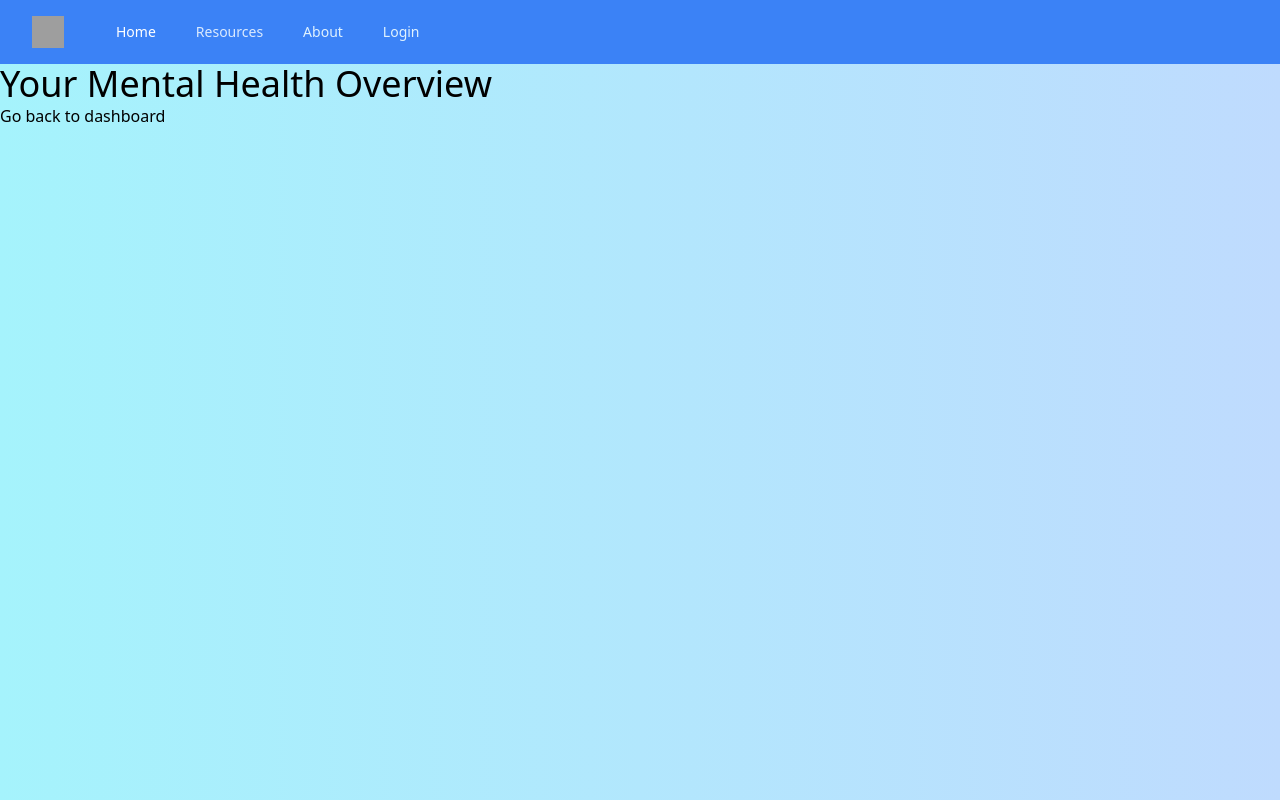
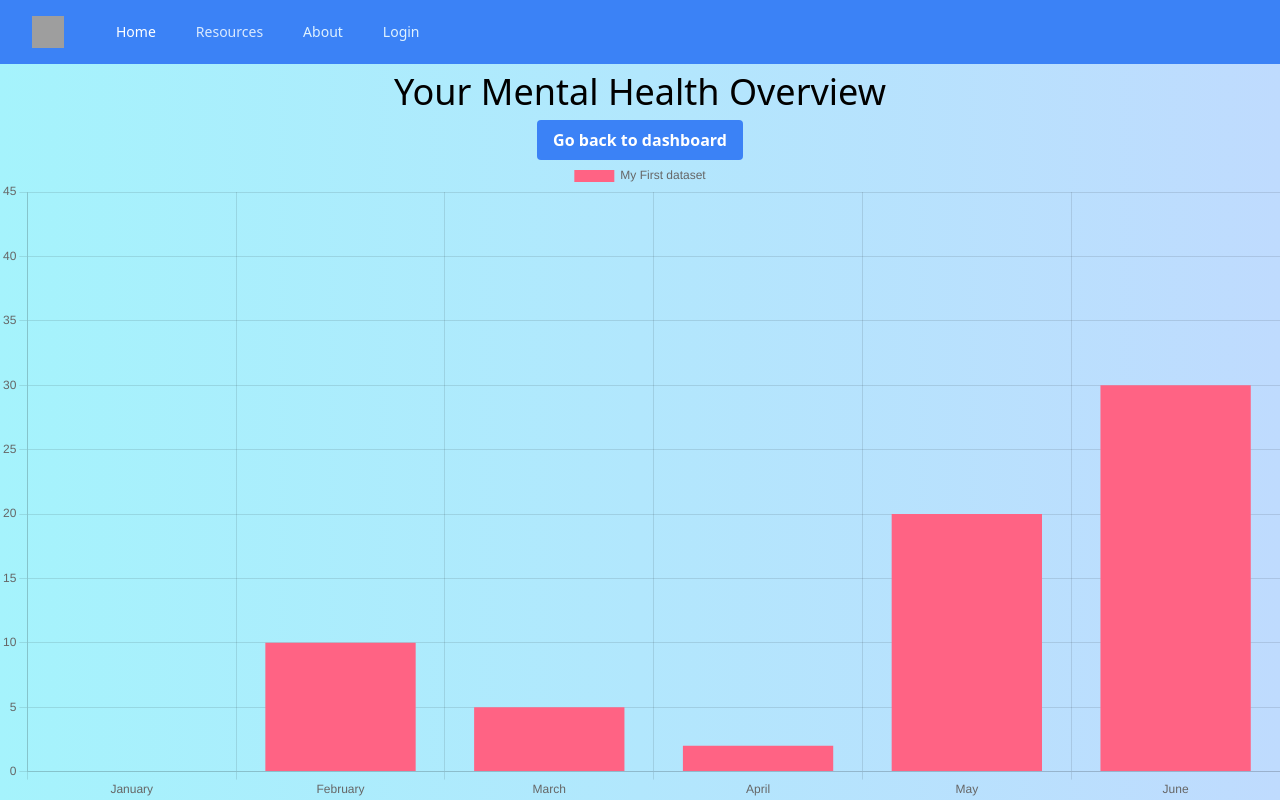
Before and after one commit to Nerds-Who-Code/Mental-Health-Tracker, a React (Create React App) app in the folder client/: page /entry-overview in a window 1280 px wide. Shown: the top 800 px of the page. Built offline with nearby package versions, Linux system fonts and the light colour scheme; grey boxes are pictures that could not be loaded.

Commit message:
testing-chartjs-entry-overview

```diff
--- a/client/src/components/DashboardPage.js
+++ b/client/src/components/DashboardPage.js
@@ -24,7 +24,7 @@ export default function DashboardPage() {
     }, [userDataGlobalState.name]);
 
     return (
-    <div className=' flex flex-col items-center justify-center  text-slate-800 my-16'>
+    <div className='flex flex-col items-center justify-center text-slate-800 my-16'>
         <h1 className='text-2xl font-bold'>Dashboard</h1>
         <h2 className='text-xl m-2'>Welcome back {name}</h2>
         <h3 className='m-2'>What would you like to do today?</h3>
@@ -41,6 +41,12 @@ export default function DashboardPage() {
                     View my entries
                 </button>
                 </Link>
+            <Link to="/entry-overview">
+            <button
+                className='bg-blue-500 hover:bg-blue-700 text-white font-bold py-2 px-4 rounded focus:outline-none mx-2'>
+                Entry overview
+            </button>
+            </Link>
         </div>
         {/* <Link to="/"><button className='px-4 py-2 leading-none border rounded text-white border-white hover:border-transparent hover:text-black hover:bg-white'onClick={logOut}>Logout</button></Link> */}
     </div>
--- a/client/src/components/EntryOverviewPage.js
+++ b/client/src/components/EntryOverviewPage.js
@@ -1,14 +1,54 @@
+import React from 'react';
 import {Link} from "react-router-dom";
+import Chart from "chart.js/auto";
+import {Line, Bar, Pie} from "react-chartjs-2";
+import ErrorBoundary from './ErrorBoundary';
 
-export default function EntryOverViewPage() {
+const labels = ["January", "February", "March", "April", "May", "June"];
 
-    let entries = "";
+const data = {
+  labels: labels,
+  datasets: [
+    {
+      label: "My First dataset",
+      backgroundColor: "rgb(255, 99, 132)",
+      borderColor: "rgb(255, 99, 132)",
+      data: [0, 10, 5, 2, 20, 30, 45],
+    },
+  ],
+};
+
+export default function EntryOverviewPage() {
 
     return (
         <div>
-            <h1>Your Mental Health Overview</h1>
-            <div>{entries}</div>
-            <Link to="/dashboard"><button>Go back to dashboard</button></Link>
+            <div className='flex flex-col items-center justify-center   '>
+                <h1
+                  className='m-2'>
+                  Your Mental Health Overview</h1>
+                <Link to="/dashboard">
+                  <button
+                    className='bg-blue-500 hover:bg-blue-700 text-white font-bold py-2 px-4 rounded focus:outline-none mx-2'>
+                    Go back to dashboard
+                  </button>
+                </Link>
+            </div>
+            <div>
+            <ErrorBoundary>
+                <Bar data={data} />
+              </ErrorBoundary>
+              <ErrorBoundary>
+                <Pie data={data} />
+              </ErrorBoundary>
+              <ErrorBoundary>
+                <Line data={data} />
+              </ErrorBoundary>
+            </div>
         </div>
-    )
+    );
 }
+//<Line data={data} />
+
+{/* <ErrorBoundary>
+  <LineChart />
+</ErrorBoundary> */}
--- a/client/src/index.js
+++ b/client/src/index.js
@@ -17,7 +17,7 @@ import ForgotPasswordContainer from './components/ForgotPasswordContainer';
 import DashboardPage from './components/DashboardPage';
 import AddEntryPage from './components/AddEntryPage';
 import ViewEntriesPage from './components/ViewEntriesPage';
-import EntryOverViewPage from './components/EntryOverviewPage';
+import EntryOverviewPage from './components/EntryOverviewPage';
 import AboutPage from './components/AboutPage';
 
 
@@ -49,7 +49,7 @@ root.render(
               <Route path="/dashboard" element={<DashboardPage />} />
               <Route path="/add-entry" element={<AddEntryPage />} />
               <Route path="/view-entries" element={<ViewEntriesPage />} />
-              <Route path="/entry-overview" element={<EntryOverViewPage />} />
+              <Route path="/entry-overview" element={<EntryOverviewPage />} />
               <Route path="/about" element={<AboutPage />} />
               <Route path="*" element={<NotFound />} />
             </Route>
```
Also changed, not shown: package.json (+4 -3 lines), client/src/App.js (line endings or trailing spaces), 2 other files (tests, documents, lock files or other folders).
